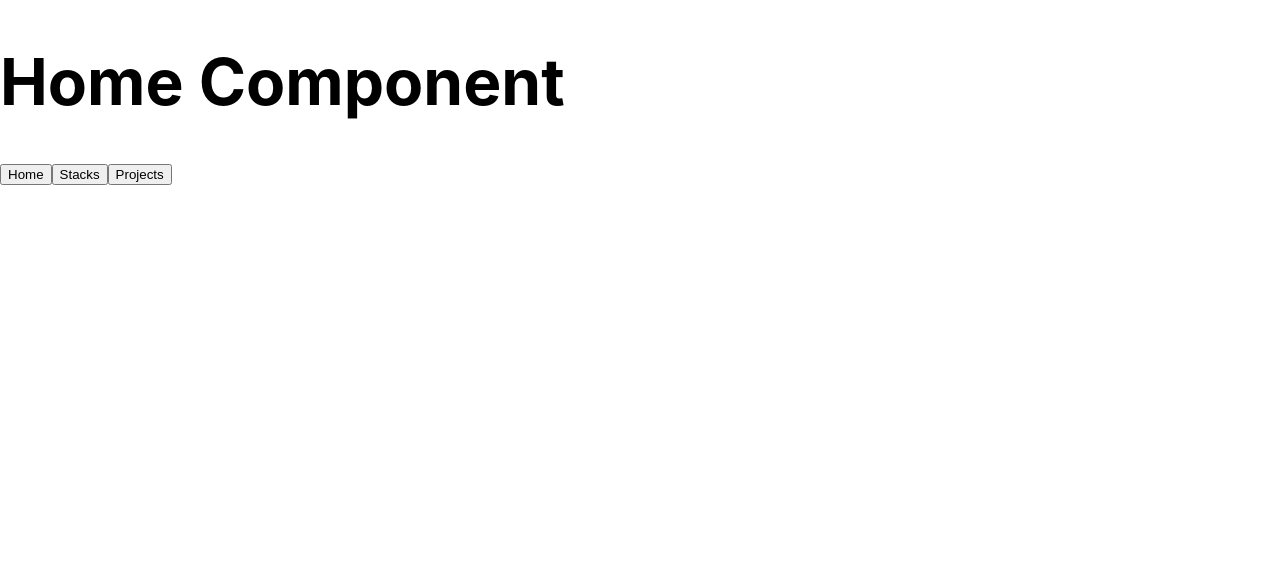
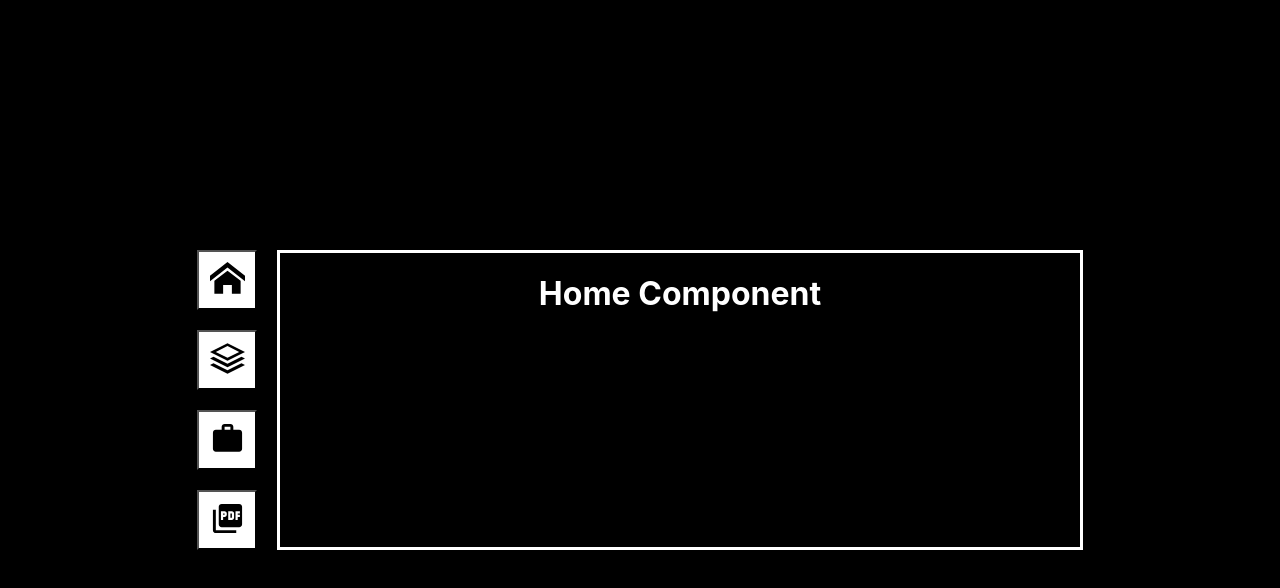
Before and after one commit to EhsanShakil/EhsanShakil.github.io, a React (Create React App) app: page / in a window 1280 px wide. Shown: the top 588 px of the page. Built offline with nearby package versions, Linux system fonts and the light colour scheme.

Commit message:
Updating

```diff
--- a/package.json
+++ b/package.json
@@ -10,6 +10,7 @@
     "gh-pages": "^3.1.0",
     "react": "^17.0.1",
     "react-dom": "^17.0.1",
+    "react-icons": "^3.11.0",
     "react-scripts": "4.0.0",
     "web-vitals": "^0.2.4"
   },
--- a/src/App.css
+++ b/src/App.css
@@ -1,38 +1,36 @@
-.App {
-  text-align: center;
+body {
+  box-sizing: border-box;
+  background-color: black;
+  display: flex;
+  justify-content: center;
+  align-items: center;
+  width: 100vw;
+  height: 100vh;
 }
-
-.App-logo {
-  height: 40vmin;
-  pointer-events: none;
+.icon {
+  margin: 10px;
+  width: 60px;
+  height: 60px;
+  background-color: white;
 }
-
-@media (prefers-reduced-motion: no-preference) {
-  .App-logo {
-    animation: App-logo-spin infinite 20s linear;
-  }
+.icon:active {
+  background-color: white;
+  box-shadow: 0 5px grey;
+  transform: translateY(4px);
 }
-
-.App-header {
-  background-color: #282c34;
-  min-height: 100vh;
+.icons {
   display: flex;
   flex-direction: column;
-  align-items: center;
+}
+.container {
+  display: flex;
+  flex-direction: row;
+}
+.screen {
+  border: 3px solid white;
+  width: 800px;
+  margin: 10px;
+  display: flex;
   justify-content: center;
-  font-size: calc(10px + 2vmin);
   color: white;
 }
-
-.App-link {
-  color: #61dafb;
-}
-
-@keyframes App-logo-spin {
-  from {
-    transform: rotate(0deg);
-  }
-  to {
-    transform: rotate(360deg);
-  }
-}
--- a/src/App.js
+++ b/src/App.js
@@ -2,15 +2,40 @@ import React, { useState } from "react";
 import Home from "./components/Home";
 import Stacks from "./components/Stacks";
 import Projects from "./components/Projects";
+import { ImHome, ImStack } from "react-icons/im";
+import { MdWork } from "react-icons/md";
+import { MdPictureAsPdf } from "react-icons/md";
 
+import "./App.css";
 function App() {
   const [screen, setScreen] = useState(Home);
   return (
-    <div>
-      <h1>{screen}</h1>
-      <button onClick={() => setScreen(Home)}>Home</button>
-      <button onClick={() => setScreen(Stacks)}>Stacks</button>
-      <button onClick={() => setScreen(Projects)}>Projects</button>
+    <div className="container">
+      <div className="icons">
+        <button className="icon" title="Home" onClick={() => setScreen(Home)}>
+          <ImHome size="35" />
+        </button>
+        <button
+          className="icon"
+          title="Tech Stacks"
+          onClick={() => setScreen(Stacks)}
+        >
+          <ImStack size="35" />
+        </button>
+        <button
+          className="icon"
+          title="Projects"
+          onClick={() => setScreen(Projects)}
+        >
+          <MdWork size="35" />
+        </button>
+        <button className="icon" title="Resume" onClick={() => setScreen(Home)}>
+          <MdPictureAsPdf size="35" />
+        </button>
+      </div>
+      <div className="screen">
+        <span>{screen}</span>
+      </div>
     </div>
   );
 }
```
Also changed, not shown: 24 other files (tests, documents, lock files or other folders).
